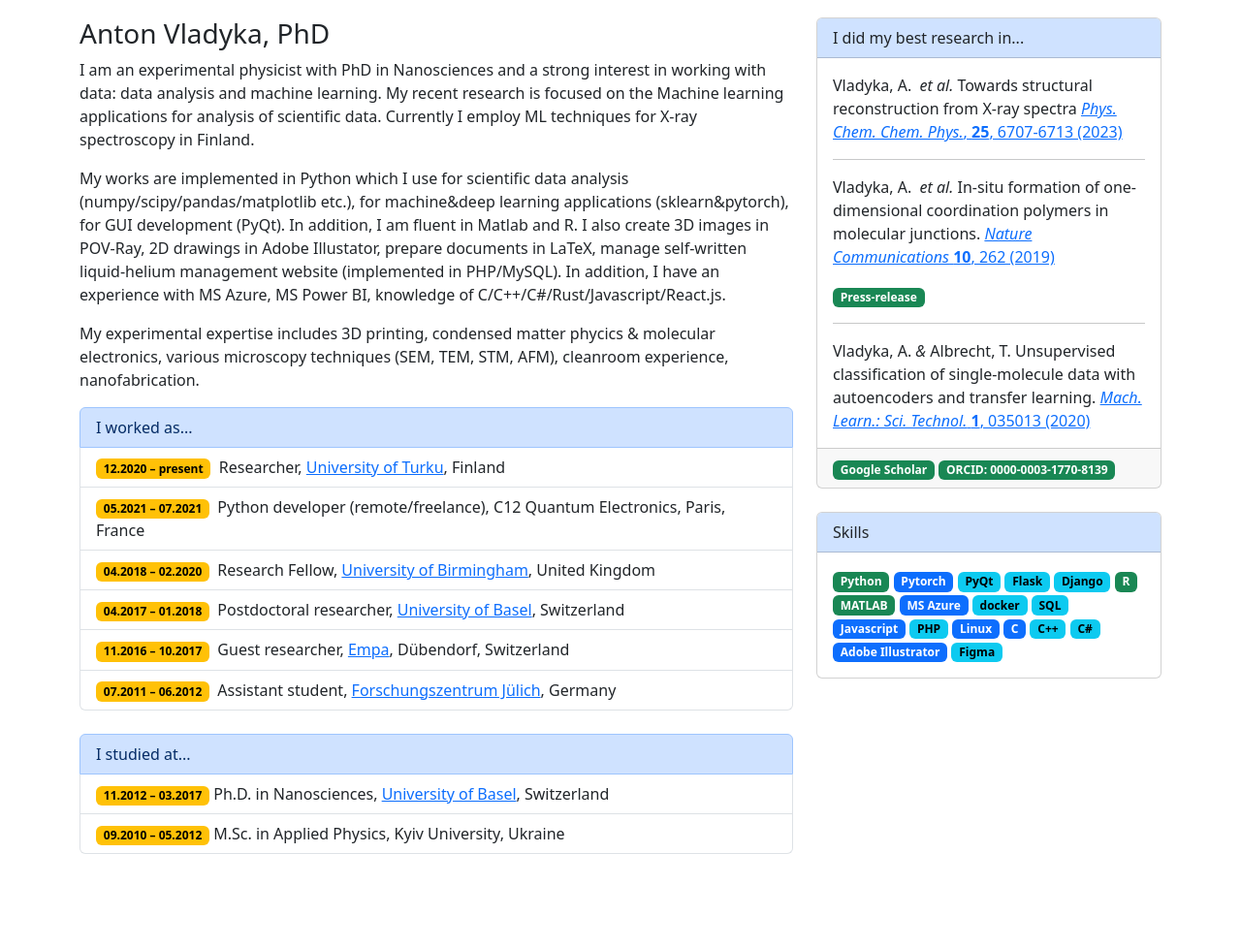
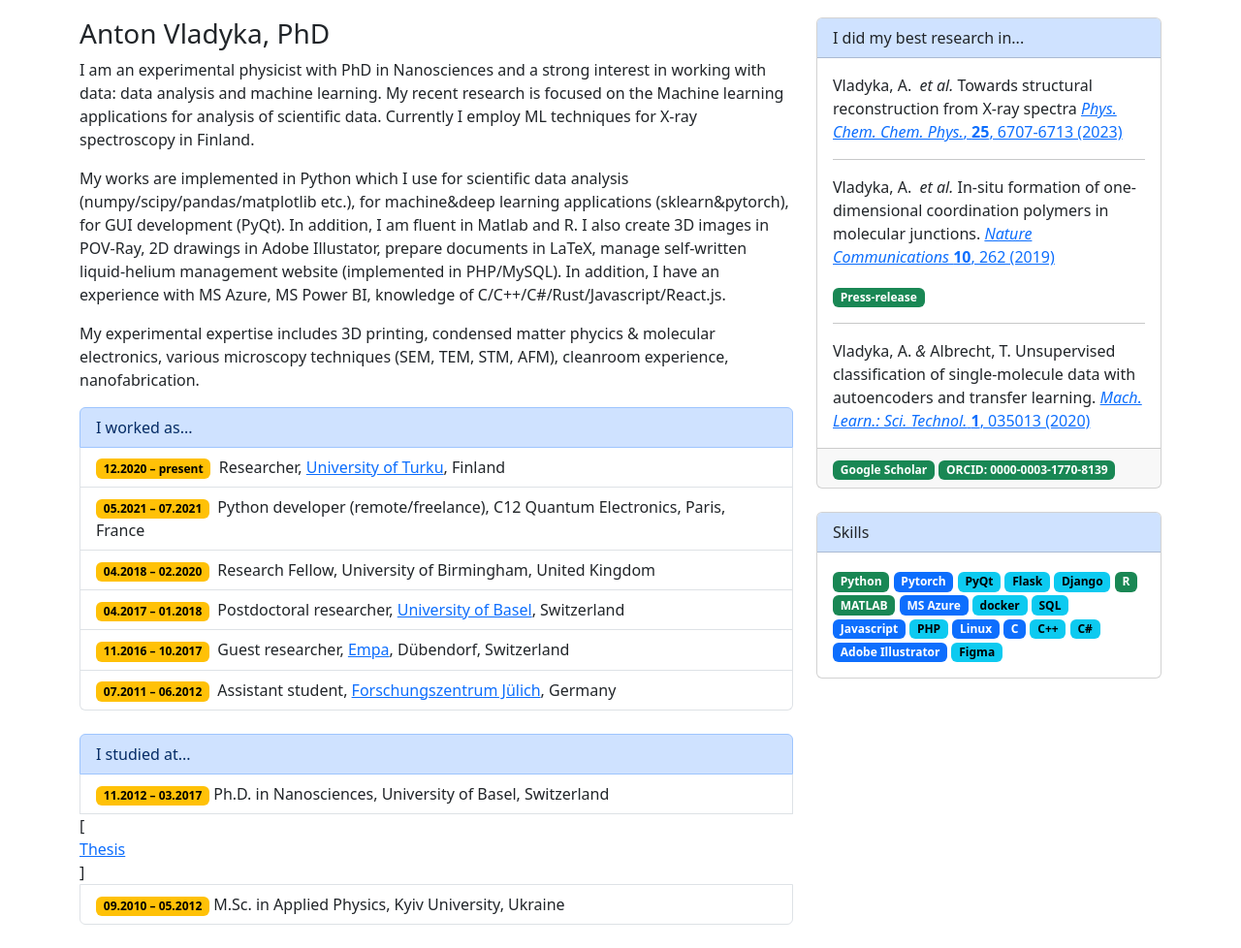
Before and after one commit to antonvladyka/antonvladyka.github.io, a plain HTML site: page cv.html in a window 1280 px wide. Shown: the part 63-1041 px from the top of the page at 97% size. Before the commit the page ends 968 px from the top, so only its background shows below. Drawn offline with nearby package versions, Linux system fonts and the light colour scheme.

Commit message:
Update cv.html

```diff
--- a/cv.html
+++ b/cv.html
@@ -42,7 +42,7 @@
                         <li class="list-group-item list-group-item-primary">I worked as...</li>
                         <li class="list-group-item"><span class="badge text-bg-warning">12.2020 &ndash; present</span>&nbsp; Researcher, <a href="https://sites.utu.fi/femtogroup/" target="_blank">University of Turku</a>, Finland</li>
                         <li class="list-group-item"><span class="badge text-bg-warning">05.2021 &ndash; 07.2021</span>&nbsp; Python developer (remote/freelance), C12 Quantum Electronics, Paris, France </li>
-                        <li class="list-group-item"><span class="badge text-bg-warning">04.2018 &ndash; 02.2020</span>&nbsp; Research Fellow, <a href="https://albrechtlab.com/" target="_blank">University of Birmingham</a>, United Kingdom</li>
+                        <li class="list-group-item"><span class="badge text-bg-warning">04.2018 &ndash; 02.2020</span>&nbsp; Research Fellow, University of Birmingham, United Kingdom</li>
                         <li class="list-group-item"><span class="badge text-bg-warning">04.2017 &ndash; 01.2018</span>&nbsp; Postdoctoral researcher, <a href="http://nanoelectronics.unibas.ch" target="_blank">University of Basel</a>, Switzerland</li>
                         <li class="list-group-item"><span class="badge text-bg-warning">11.2016 &ndash; 10.2017</span>&nbsp; Guest researcher, <a href="https://www.empa.ch/web/s405" target="_blank">Empa</a>, Dübendorf, Switzerland</li>
                         <li class="list-group-item"><span class="badge text-bg-warning">07.2011 &ndash; 06.2012</span>&nbsp; Assistant student, <a href="http://www.fz-juelich.de/ics/ics-8/EN/Home/_node.html" target="_blank">Forschungszentrum Jülich</a>, Germany</li>
@@ -50,7 +50,7 @@
                     &nbsp;
                     <ul class="list-group">
                         <li class="list-group-item  list-group-item-primary">I studied at...</li>
-                        <li class="list-group-item"><span class="badge text-bg-warning">11.2012 &ndash; 03.2017</span>&nbsp;Ph.D. in Nanosciences, <a href="https://calame.unibas.ch/" target="_blank">University of Basel</a>, Switzerland</li>
+                        <li class="list-group-item"><span class="badge text-bg-warning">11.2012 &ndash; 03.2017</span>&nbsp;Ph.D. in Nanosciences, University of Basel, Switzerland</li>  [<a href="https://edoc.unibas.ch/55684/" target="_blank">Thesis</a>]
                         <li class="list-group-item"><span class="badge text-bg-warning">09.2010 &ndash; 05.2012</span>&nbsp;M.Sc. in Applied Physics, Kyiv University, Ukraine</li>
 
                     </ul>
```
